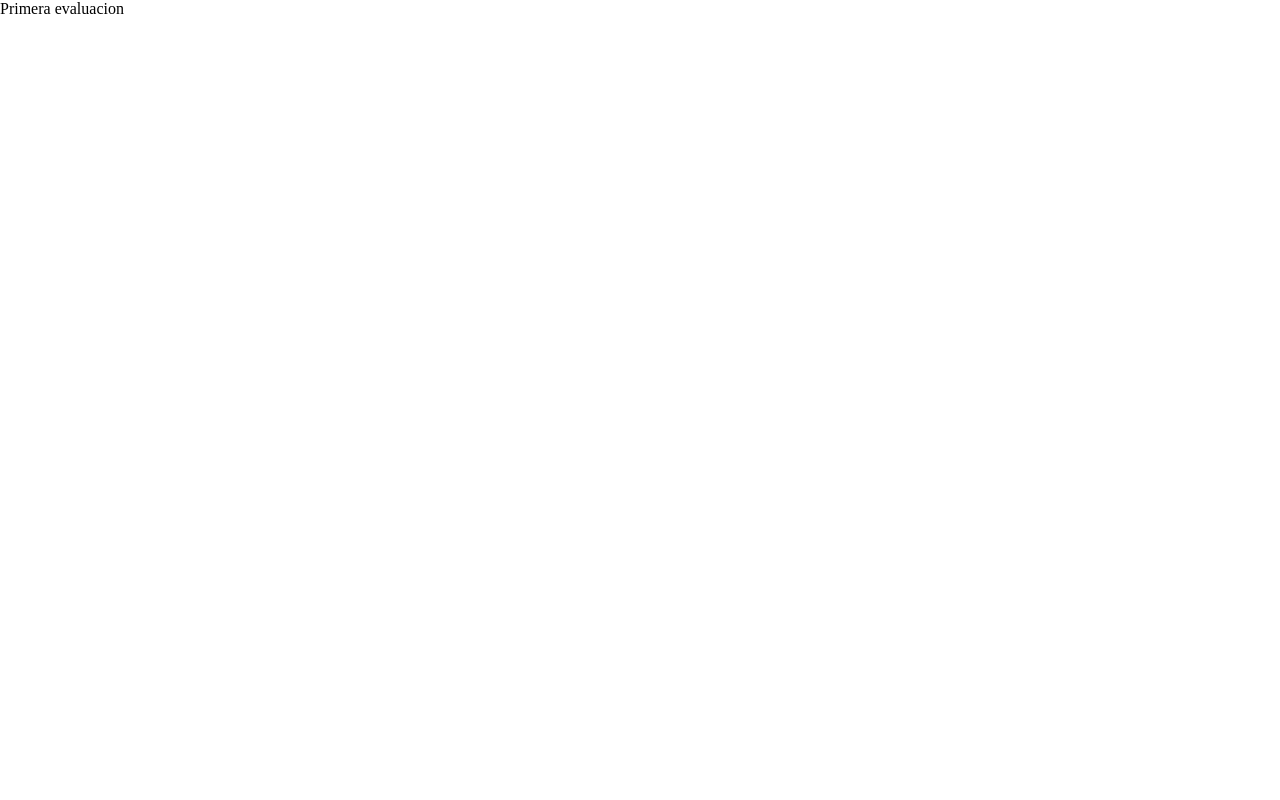
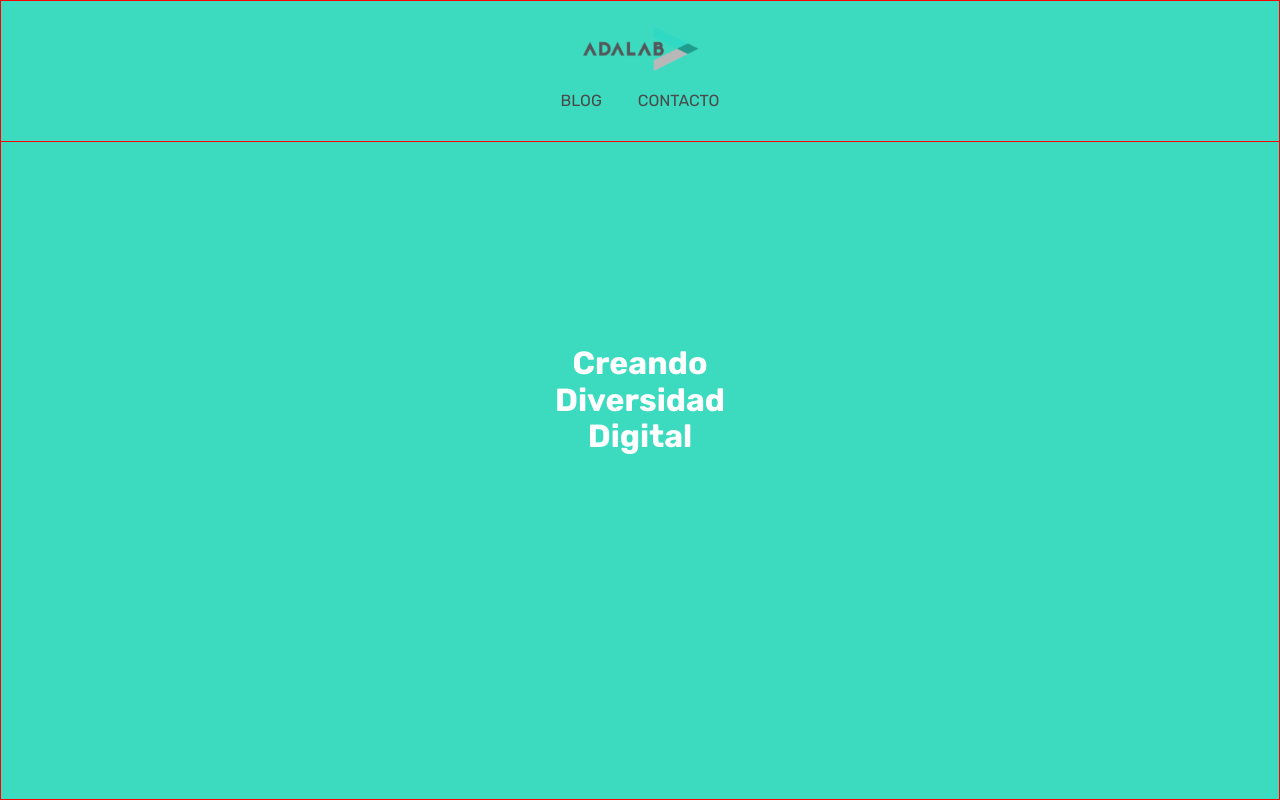
Before and after one commit to mercarf/Creando-Diversidad, a plain HTML site: page index.html in a window 1280 px wide. Drawn offline with Linux system fonts and the light colour scheme.

Commit message:
base structure

```diff
--- a/index.html
+++ b/index.html
@@ -3,13 +3,34 @@
   <head>
     <meta charset="UTF-8" />
     <meta name="viewport" content="width=device-width, initial-scale=1.0" />
+    <link
+      href="https://fonts.googleapis.com/css2?family=Rubik:wght@400;700&display=swap"
+      rel="stylesheet"
+    />
     <link rel="stylesheet" href="./stylesheets/reset.css" />
     <link rel="stylesheet" href="./stylesheets/main.css" />
     <title>Evaluacion1</title>
   </head>
   <body>
-    <header>Primera evaluacion</header>
-    <main></main>
-    <footer></footer>
+    <header class="header">
+      <div class="wrapper">
+        <div class="header-logo">
+          <img src="./images/adalab-logo-155x61.png" alt="Logo Adalab" />
+        </div>
+        <nav>
+          <ul class="header-menu">
+            <li><a href="#" title="Ir a blog">BLOG</a></li>
+            <li><a href="#" title="Ir a contacto">CONTACTO</a></li>
+          </ul>
+        </nav>
+      </div>
+    </header>
+    <main class="main">
+      <h1 class="main-title">
+        <span>Creando</span>
+        <span>Diversidad</span>
+        <span>Digital</span>
+      </h1>
+    </main>
   </body>
 </html>
--- a/stylesheets/main.css
+++ b/stylesheets/main.css
@@ -1,17 +1,19 @@
 * {
   box-sizing: border-box;
   color: inherit;
+  list-style-type: none;
+  text-decoration: none;
 }
-/* :root {
-    --primary-font: "Montserrat", sans-serif;
+:root {
+  --primary-font: "Rubik", sans-serif;
   --regular-weight: 400;
   --bold-weight: 700;
-    --primary-color: #cc212a;
-    --light-color: white;
-    --dark-color: black;
-  } */
+  --primary-color: #4a4a4a; /* texto del menú */
+  --light-color: #3cdbc0; /* color de fondo de la página */
+  --dark-color: #ffffff; /* color de texto de "Creando diversidad digital" */
+}
 
-/*   body {
+body {
   font-family: var(--primary-font);
   font-weight: var(--regular-weight);
 }
@@ -21,18 +23,70 @@
   font-weight: var(--bold-weight);
 }
 
+/* WRAPPER - COLUMNA CENTRAL */
 .wrapper {
   width: 100%;
   max-width: 1200px;
   margin: auto;
   padding: 15px;
-  } */
+}
 
 /* HEADER */
+.header {
+  border: 1px solid red;
+  position: fixed;
+  top: 0;
+  width: 100%;
+}
+
+.header .wrapper {
+  display: flex;
+  flex-direction: column;
+  justify-content: space-between;
+  align-items: center;
+}
+
+.header-logo {
+  display: inline-block;
+  width: 115px;
+  padding-top: 10px;
+  /* border: 1px solid red; */
+}
+.header-logo img {
+  width: 100%;
+}
+
+.header-menu {
+  padding: 0px;
+  color: var(--primary-color);
+}
+.header-menu li {
+  display: inline-block;
+  /* border: 1px solid red; */
+}
+.header-menu li a {
+  padding: 16px;
+}
 
 /* MAIN */
-
-/* FOOTER */
+.main {
+  /* position: relative; */
+  border: 1px solid red;
+  background-color: var(--light-color);
+  height: 100vh;
+  bottom: 0;
+  display: flex;
+  flex-direction: column;
+  justify-content: center;
+  align-items: center;
+}
+.main-title {
+  color: var(--dark-color);
+}
+.main-title span {
+  display: block;
+  text-align: center;
+}
 
 @media all and(min-width:768px) {
 }
```
Also changed, not shown: images/adalab-logo-155x61.png (added). Lines whose indentation alone changed are shown as unchanged.
